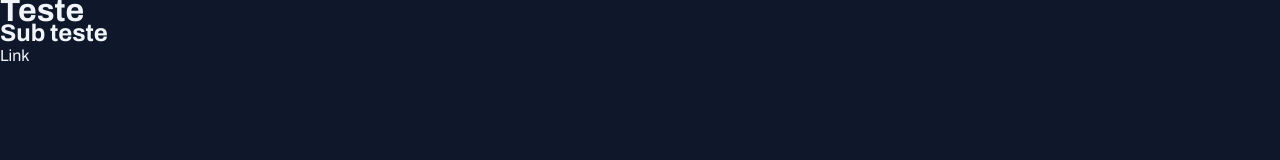
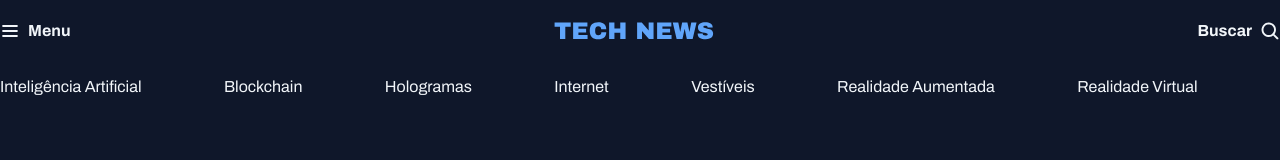
Before and after one commit to DiegoRomeroChaves/PORTAL-DE-NOTICIAS, a plain HTML site: page index.html in a window 1280 px wide. Drawn offline with Linux system fonts and the light colour scheme.

Commit message:
Criando o Header

```diff
--- a/index.html
+++ b/index.html
@@ -10,8 +10,29 @@
     <title>Pagina de Pesquisa</title>
 </head>
 <body>
-    <h1>Teste</h1>
-    <h2>Sub teste</h2>
-  <a href="#">Link</a>
+    <header class="container">
+        <nav id="primary" class="grid grid-flow-col">
+            <div>
+                <img src="IMAGEM/ICONES/List.svg" alt="icone menu">
+                <strong>Menu</strong>
+            </div>
+                <div>
+                    <img src="IMAGEM/ICONES/Tech News.svg" alt="logo">
+                </div>
+                <div>
+                    <strong>Buscar</strong>
+                    <img src="IMAGEM/ICONES/MagnifyingGlass.svg" alt="icone de lupa">
+                </div>
+        </nav>
+        <nav id="secundary" class="grid grid-flow-col">
+            <a href="#">Inteligência Artificial</a>
+            <a href="#">Blockchain</a>
+            <a href="#">Hologramas</a>
+            <a href="#">Internet</a>
+            <a href="#">Vestíveis</a>
+            <a href="#">Realidade Aumentada</a>
+            <a href="#">Realidade  Virtual</a>
+        </nav>
+    </header>
 </body>
 </html>
--- a/style/global.css
+++ b/style/global.css
@@ -33,3 +33,16 @@ a:hover{
 h1 h2 h3{
     font: inherit;
 }
+
+.containewr {
+    max-width: 1280px;
+    padding-inline: 32px;
+    margin-inline: auto ;
+    }
+/* utilitaria*/
+.grid {
+    display: grid;
+}
+.grid-flow-col {
+    grid-auto-flow: column;
+}
--- /dev/null
+++ b/style/header.css
@@ -0,0 +1,21 @@
+#primary {
+    padding-block: 20px;
+
+    /* nesting css*/
+    div:nth-child(2) {
+       margin-inline: auto;
+    }
+    div:nth-child(3) {
+        justify-self: end;
+     }
+}
+div {
+    display: flex;
+    align-items: center;
+    gap: 8px;
+}
+#secundary{
+    padding-block: 14px;
+    border: solid 1px var(--stroke-color);
+    border: none;
+}
--- a/style/index.css
+++ b/style/index.css
@@ -1 +1,2 @@
 @import url(global.css);
+@import url(header.css);
```
